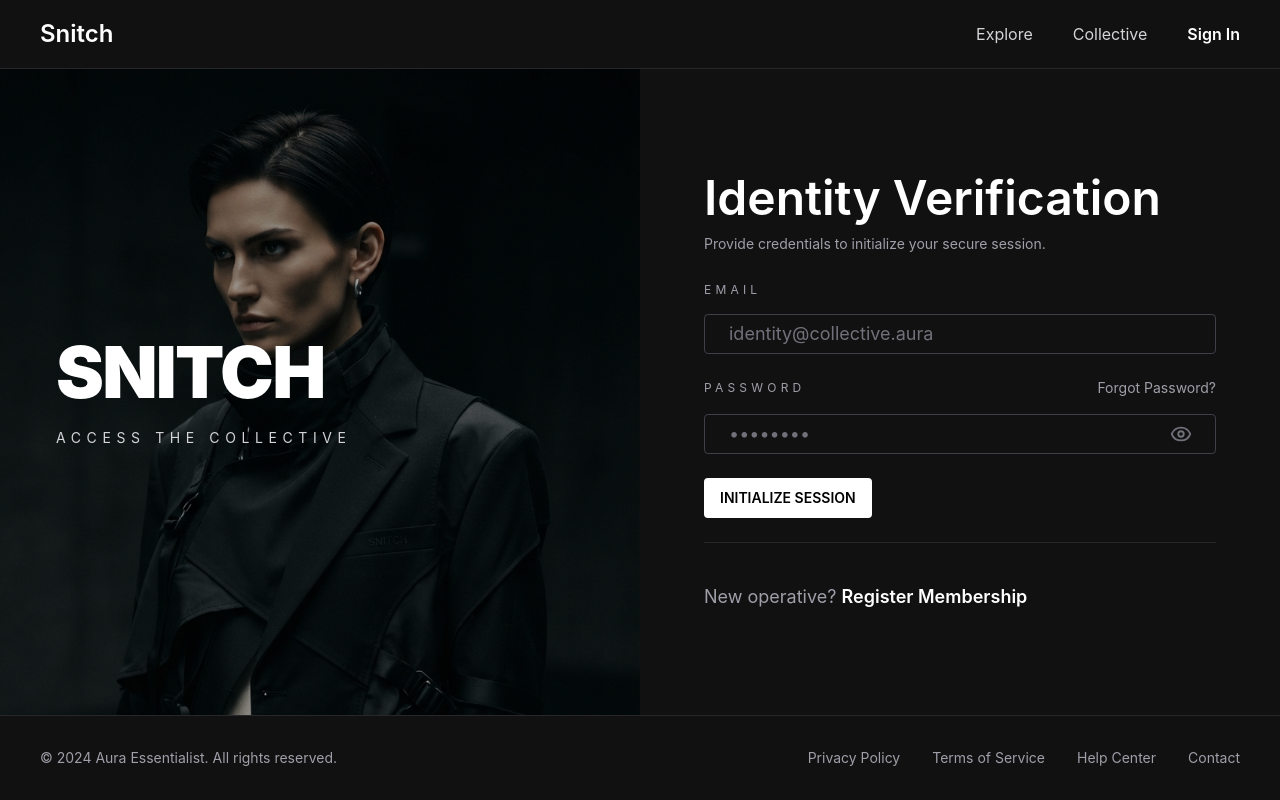
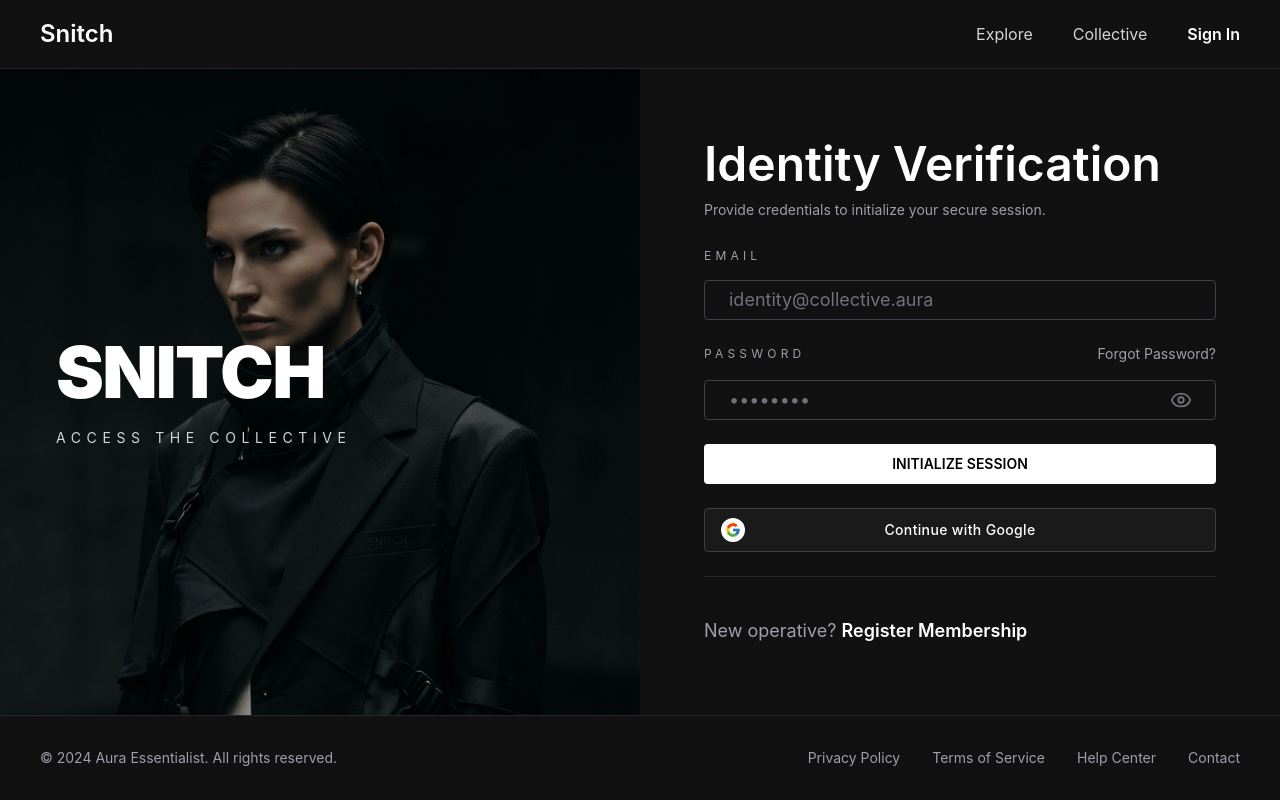
Before and after one commit to singhadhiraj0503-pixel/Snitch, a React app in the folder Frontend/: page /login in a window 1280 px wide. Built offline with nearby package versions, Linux system fonts and the light colour scheme; the HTML template or start-up script is replaced by a standard one.

Commit message:
implemented OAuth feature on the login and register page

```diff
--- /dev/null
+++ b/Frontend/src/features/auth/components/ContinueWithGoogle.jsx
@@ -0,0 +1,63 @@
+import React from "react";
+
+const ContinueWithGoogle = () => {
+  return (
+    <a
+      href="http://localhost:3000/api/auth/google"
+      className="
+        group
+        relative
+        flex
+        items-center
+        justify-center
+        w-full
+        h-11
+        rounded
+        border
+        border-zinc-700
+        bg-[#1A1A1A]
+        hover:bg-[#222222]
+        hover:border-zinc-500
+        active:scale-[0.98]
+        transition-all
+        duration-300
+        cursor-pointer
+      "
+    >
+      {/* Google Logo */}
+
+      <div className="absolute left-4 flex items-center justify-center w-6 h-6 rounded-full bg-white">
+        <svg
+          xmlns="http://www.w3.org/2000/svg"
+          viewBox="0 0 48 48"
+          className="w-4 h-4"
+        >
+          <path
+            fill="#FFC107"
+            d="M43.611 20.083H42V20H24v8h11.303C33.654 32.657 29.243 36 24 36c-6.627 0-12-5.373-12-12S17.373 12 24 12c3.059 0 5.842 1.154 7.959 3.041l5.657-5.657C34.053 6.053 29.277 4 24 4 12.955 4 4 12.955 4 24s8.955 20 20 20 20-8.955 20-20c0-1.341-.138-2.65-.389-3.917z"
+          />
+          <path
+            fill="#FF3D00"
+            d="M6.306 14.691l6.571 4.819C14.655 16.108 18.961 12 24 12c3.059 0 5.842 1.154 7.959 3.041l5.657-5.657C34.053 6.053 29.277 4 24 4 16.318 4 9.656 8.337 6.306 14.691z"
+          />
+          <path
+            fill="#4CAF50"
+            d="M24 44c5.176 0 9.86-1.977 13.409-5.192l-6.19-5.238C29.182 35.091 26.715 36 24 36c-5.222 0-9.619-3.317-11.283-7.946l-6.522 5.025C9.504 39.556 16.227 44 24 44z"
+          />
+          <path
+            fill="#1976D2"
+            d="M43.611 20.083H42V20H24v8h11.303a12.05 12.05 0 01-4.084 5.57l.003-.002 6.19 5.238C36.971 39.205 44 34 44 24c0-1.341-.138-2.65-.389-3.917z"
+          />
+        </svg>
+      </div>
+
+      {/* Text */}
+
+      <span className="text-sm font-medium tracking-wide text-white group-hover:tracking-wider transition-all duration-300">
+        Continue with Google
+      </span>
+    </a>
+  );
+};
+
+export default ContinueWithGoogle;
--- a/Frontend/src/features/auth/pages/Login.jsx
+++ b/Frontend/src/features/auth/pages/Login.jsx
@@ -2,6 +2,7 @@
 import { Eye, EyeOff } from "lucide-react";
 import { useAuth } from "../hooks/useAuth";
 import { useNavigate } from "react-router";
+import ContinueWithGoogle from "../components/ContinueWithGoogle";
 
 const Login = () => {
   const [showPassword, setShowPassword] = useState(false);
@@ -148,10 +149,12 @@
 
               <button
                 type="submit"
-                className="w-fit px-4 py-2.5 bg-white text-black uppercase rounded active:scale-95 text-sm font-semibold hover:bg-zinc-200 transition duration-300"
+                className="w-full px-4 py-2.5 bg-white text-black uppercase rounded active:scale-95 text-sm font-semibold hover:bg-zinc-200 transition duration-300"
               >
                 Initialize Session
               </button>
+
+              <ContinueWithGoogle />
 
               {/* Divider */}
 
--- a/Frontend/src/features/auth/pages/Register.jsx
+++ b/Frontend/src/features/auth/pages/Register.jsx
@@ -2,6 +2,7 @@
 import { Eye, EyeOff } from "lucide-react";
 import { useAuth } from "../hooks/useAuth";
 import { NavLink, useNavigate } from "react-router";
+import ContinueWithGoogle from "../components/ContinueWithGoogle";
 
 const Register = () => {
   const [showPassword, setShowPassword] = useState(false);
@@ -234,14 +235,7 @@
                 Register Account
               </button>
 
-              <div className="w-full">
-                <a
-                  href="/api/auth/google"
-                  className="w-full h-10 px-4 py-2.5 rounded cursor-pointer bg-white text-black     text-sm font-semibold hover:bg-zinc-200 transition-all duration-300"
-                >
-                  Continue with Google
-                </a>
-              </div>
+              <ContinueWithGoogle />
 
               {/* Login */}
 
```
Also changed, not shown: 2 other files (tests, documents, lock files or other folders).
